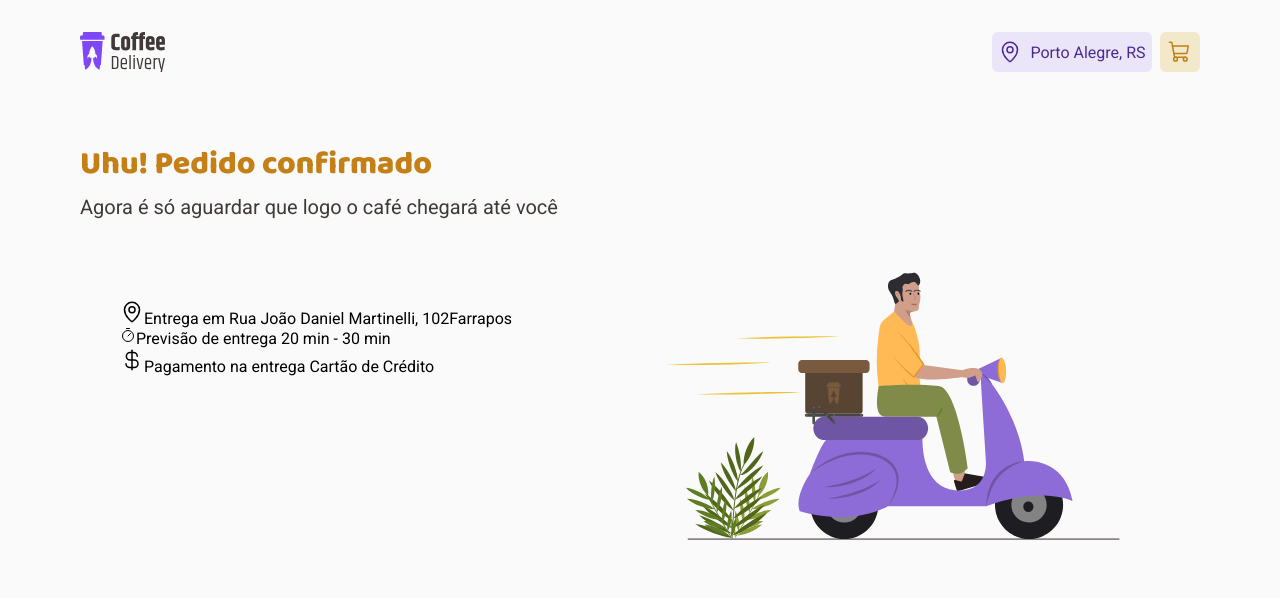
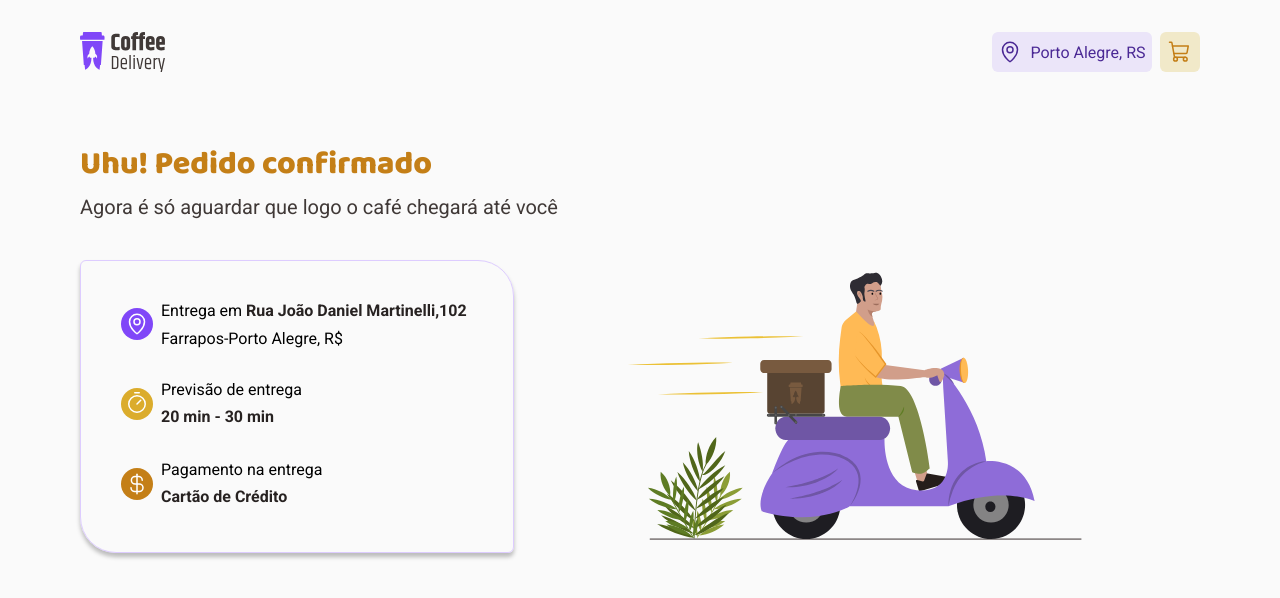
Before and after one commit to Elencio/Ceoffe-Deliver-react-Desafio-2, a React (Vite) app: page /success in a window 1280 px wide. Shown: the top 598 px of the page. Built offline with nearby package versions, Linux system fonts and the light colour scheme.

Commit message:
"terminando o css da tela success"

```diff
--- a/src/pages/Success/index.tsx
+++ b/src/pages/Success/index.tsx
@@ -5,6 +5,10 @@ import {
   ContentHeader,
   InformationContainer,
   InfoDetails,
+  InfoDetailsTitle,
+  IconMapLine,
+  IconTimer,
+  IconDollar,
 } from './styles'
 
 export function Success() {
@@ -17,20 +21,39 @@ export function Success() {
 
       <InformationContainer>
         <InfoDetails>
-          <div>
+          <InfoDetailsTitle>
+            <IconMapLine>
+              <MapPin size={24} />
+            </IconMapLine>
+
             <div>
-              <MapPin size={24} />
-              <span>Entrega em Rua João Daniel Martinelli, 102Farrapos</span>
+              <span>
+                Entrega em <strong>Rua João Daniel Martinelli,102</strong>
+                <br />
+              </span>
+              <span> Farrapos-Porto Alegre, R$</span>
             </div>
+          </InfoDetailsTitle>
+          <InfoDetailsTitle>
+            <IconTimer>
+              <Timer size={24} />
+            </IconTimer>
+
             <div>
-              <Timer />
-              <span>Previsão de entrega 20 min - 30 min </span>
+              <span>Previsão de entrega </span>
+              <strong>20 min - 30 min </strong>
             </div>
+          </InfoDetailsTitle>
+          <InfoDetailsTitle>
+            <IconDollar>
+              <CurrencyDollar size={24} />
+            </IconDollar>
+
             <div>
-              <CurrencyDollar size={24} />
-              <span>Pagamento na entrega Cartão de Crédito</span>
+              <span>Pagamento na entrega </span>
+              <strong>Cartão de Crédito</strong>
             </div>
-          </div>
+          </InfoDetailsTitle>
         </InfoDetails>
 
         <img src={Image} alt="" />
--- a/src/pages/Success/styles.ts
+++ b/src/pages/Success/styles.ts
@@ -40,11 +40,47 @@ export const InfoDetails = styled.div`
   flex-direction: column;
   gap: 2rem;
   padding: 2.5rem;
-  border: 1px solid
-    linear-gradient(
-      101deg,
-      rgba(219, 172, 44, 1) 100%,
-      rgba(128, 71, 248, 1) 100%
-    );
+  width: 434px;
+  border: 1px solid #dcf;
+  box-shadow: 0px 4px 4px rgba(0, 0, 0, 0.25);
   border-radius: 6px 36px;
 `
+export const InfoDetailsTitle = styled.div`
+  display: flex;
+  gap: 0.5rem;
+  align-items: center;
+
+  strong {
+    font-family: 'Roboto';
+    font-style: normal;
+    font-weight: 700;
+    font-size: 16px;
+    line-height: 130%;
+    color: ${(props) => props.theme['base-title']};
+  }
+
+  div {
+    display: flex;
+    flex-direction: column;
+    gap: 0.5rem;
+  }
+`
+
+export const IconBase = styled.div`
+  display: flex;
+  align-items: center;
+  width: 32px;
+  height: 32px;
+  justify-content: center;
+  border-radius: 1000px;
+  color: ${(props) => props.theme.white};
+`
+export const IconMapLine = styled(IconBase)`
+  background: ${(props) => props.theme.purple};
+`
+export const IconTimer = styled(IconBase)`
+  background: ${(props) => props.theme.yellow};
+`
+export const IconDollar = styled(IconBase)`
+  background: ${(props) => props.theme['yellow-dark']};
+`
```
